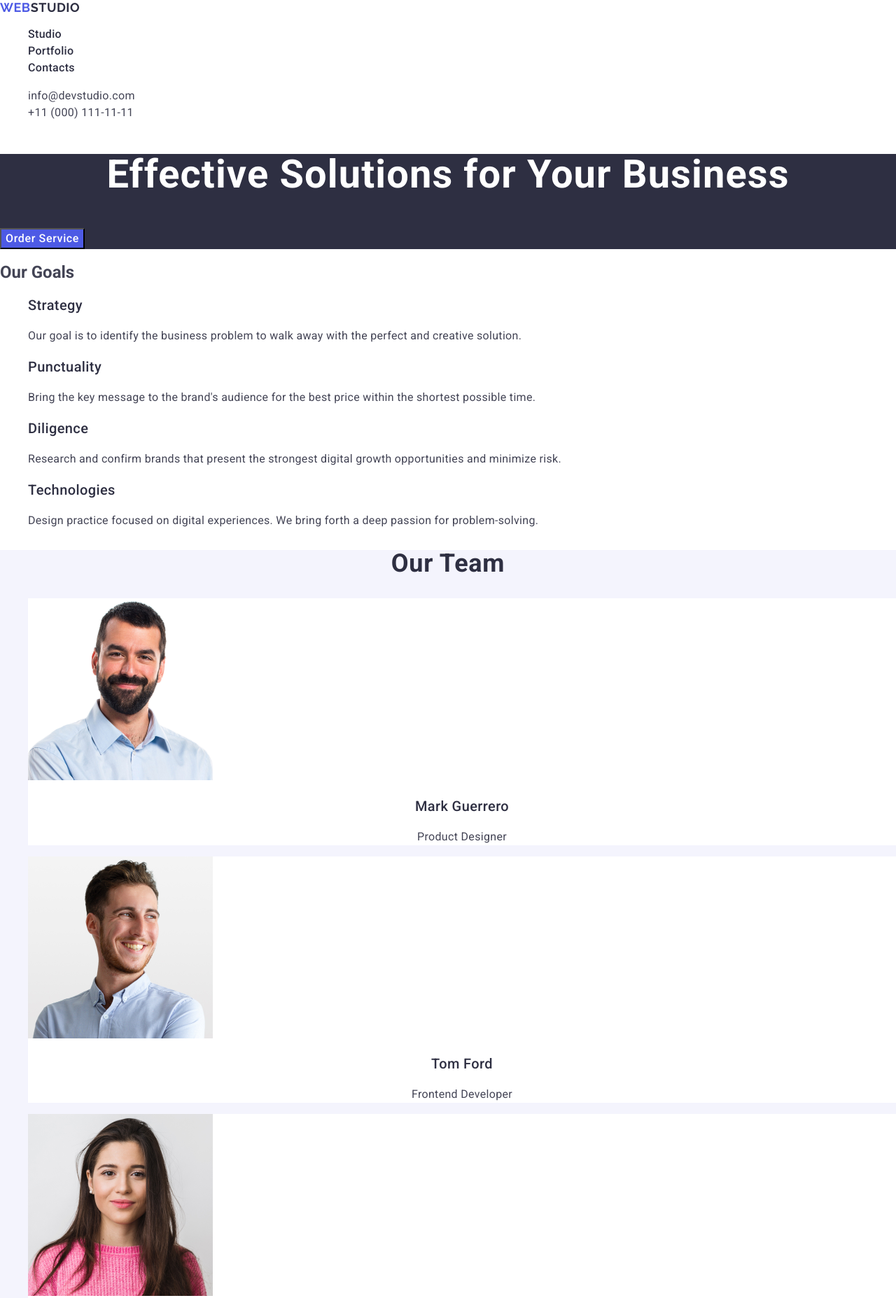
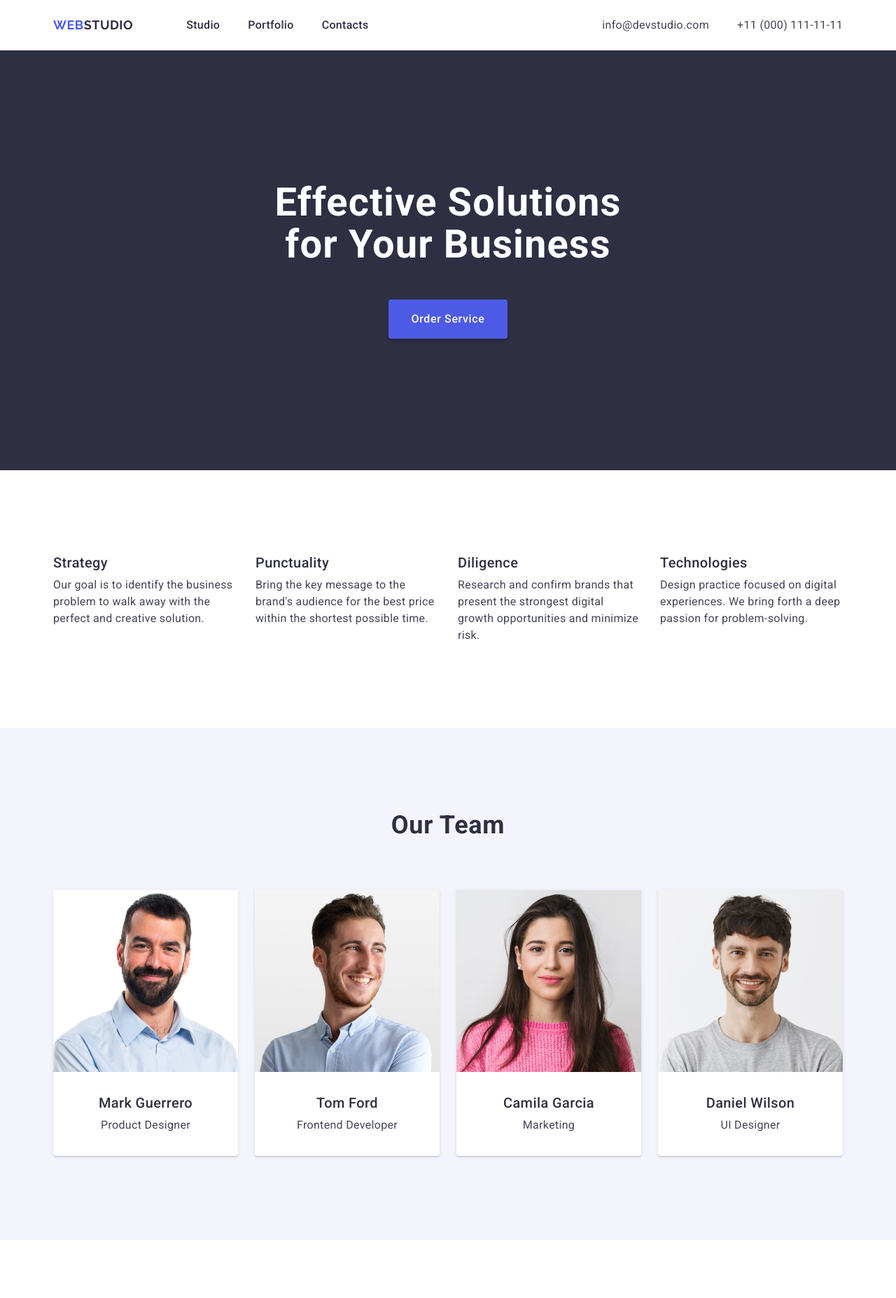
Before and after one commit to Daryna-Skurativska/goit-markup-hw-02, a plain HTML site: page index.html in a window 1280 px wide. Shown: the top 1855 px of the page at 70% size. Drawn offline with nearby package versions, Linux system fonts and the light colour scheme.

Commit message:
add initial files

```diff
--- a/css/styles.css
+++ b/css/styles.css
@@ -1,12 +1,31 @@
 /* ========== COMMON STYLES ========== */
 ul,
 ol {
+  margin-top: 0;
+  margin-bottom: 0;
+  padding-left: 0;
   list-style-type: none;
+}
+
+h1,
+h2,
+h3,
+h4,
+h5,
+h6,
+p {
+  margin-top: 0;
+  margin-bottom: 0;
 }
 
 a {
   text-decoration: none;
   color: inherit;
+}
+
+img {
+  display: block;
+  max-width: 100%;
 }
 
 button {
@@ -19,7 +38,36 @@ body {
   background-color: #ffffff;
 }
 
+.container {
+  max-width: 1158px;
+  padding-left: 15px;
+  padding-right: 15px;
+  margin-left: auto;
+  margin-right: auto;
+}
+
 /* ========== HEADER ========== */
+
+.header-container,
+.page-nav,
+.menu,
+.contacts-list {
+  display: flex;
+  align-items: center;
+}
+
+.header-container {
+  justify-content: space-between;
+}
+
+.page-nav {
+  justify-content: space-between;
+}
+
+.menu {
+  margin-left: 76px;
+  column-gap: 40px;
+}
 
 .page-logo {
   font-family: 'Raleway', sans-serif;
@@ -37,11 +85,14 @@ body {
 }
 
 .menu-link {
+  display: block;
   font-weight: 500;
   font-size: 16px;
   line-height: 1.5;
   letter-spacing: 0.02em;
   color: #2e2f42;
+  padding-top: 24px;
+  padding-bottom: 24px;
 }
 
 .menu-link:hover,
@@ -53,15 +104,27 @@ address {
   font-style: normal;
 }
 
+.contacts-link {
+  display: block;
+  padding-top: 24px;
+  padding-bottom: 24px;
+}
+
 .contacts-list {
   font-size: 16px;
   line-height: 1.5;
   letter-spacing: 0.02em;
+  column-gap: 40px;
 }
 
 .contacts-link:hover,
 .contacts-link:focus {
   color: #404bbf;
+}
+
+.section-padding {
+  padding-top: 120px;
+  padding-bottom: 120px;
 }
 
 /* ========== MAIN CONTENT ========== */
@@ -70,15 +133,21 @@ address {
 
 .hero {
   background-color: #2e2f42;
+  max-width: 1440px;
+  margin-left: auto;
+  margin-right: auto;
+  padding: 188px 0;
 }
 
 .main-title {
+  max-width: 496px;
   font-weight: 700;
   font-size: 56px;
   line-height: 1.07;
   letter-spacing: 0.02em;
   text-align: center;
   color: #ffffff;
+  margin: 0 auto 48px;
 }
 
 .hero-button {
@@ -88,6 +157,14 @@ address {
   letter-spacing: 0.04em;
   color: #ffffff;
   background-color: #4d5ae5;
+  border: none;
+  min-width: 169px;
+  height: 56px;
+  padding: 16px 32px;
+  border-radius: 4px;
+  display: block;
+  margin: 0 auto;
+  box-shadow: 0 4px 4px 0 rgba(0, 0, 0, 0.15);
 }
 
 .hero-button:hover,
@@ -97,12 +174,26 @@ address {
 
 /* ========== OUR GOALS ========== */
 
+.visually-hidden {
+  position: absolute;
+  width: 1px;
+  height: 1px;
+  margin: -1px;
+  border: 0;
+  padding: 0;
+  white-space: nowrap;
+  clip-path: inset(100%);
+  clip: rect(0 0 0 0);
+  overflow: hidden;
+}
+
 .goals-list-title {
   font-weight: 500;
   font-size: 20px;
   line-height: 1.2;
   letter-spacing: 0.02em;
   color: #2e2f42;
+  margin-bottom: 8px;
 }
 
 .goals-list-text {
@@ -111,10 +202,34 @@ address {
   letter-spacing: 0.02em;
 }
 
+.goals-list {
+  display: flex;
+  column-gap: 28px;
+}
+
+.goals-list-item {
+  width: calc((100% - 72px) / 4);
+}
+
 /* ========== OUR TEAM ========== */
 
 .team {
   background-color: #f4f4fd;
+}
+
+.team-list {
+  display: flex;
+  column-gap: 24px;
+}
+
+.team-list-item {
+  width: calc((100% - 72px) / 4);
+  border-radius: 0 0 4px 4px;
+  box-shadow: 0 2px 1px 0 rgba(46, 47, 66, 0.08), 0 1px 1px 0 rgba(46, 47, 66, 0.16),
+    0 1px 6px 0 rgba(46, 47, 66, 0.08);
+  align-items: center;
+  justify-content: center;
+  flex-direction: column;
 }
 
 .team-list-item {
@@ -129,6 +244,7 @@ address {
   text-align: center;
   color: #2e2f42;
   text-transform: capitalize;
+  margin-bottom: 72px;
 }
 
 .team-list-name {
@@ -138,6 +254,8 @@ address {
   letter-spacing: 0.02em;
   text-align: center;
   color: #2e2f42;
+  margin-top: 32px;
+  margin-bottom: 8px;
 }
 
 .team-list-text {
@@ -145,6 +263,7 @@ address {
   line-height: 1.5;
   letter-spacing: 0.02em;
   text-align: center;
+  margin-bottom: 32px;
 }
 
 /* ========== PORTFOLIO ========== */
@@ -157,6 +276,7 @@ address {
   text-align: center;
   color: #2e2f42;
   text-transform: capitalize;
+  margin-bottom: 72px;
 }
 
 .portfolio-list-title {
@@ -165,18 +285,45 @@ address {
   line-height: 1.2;
   letter-spacing: 0.02em;
   color: #2e2f42;
+  margin-top: 32px;
+  margin-bottom: 8px;
+  margin-left: 16px;
 }
 
 .portfolio-list-text {
   font-size: 16px;
   line-height: 1.5;
   letter-spacing: 0.02em;
+  margin-bottom: 32px;
+  margin-left: 16px;
+}
+
+.portfolio-list {
+  display: flex;
+  flex-wrap: wrap;
+  gap: 24px;
+}
+
+.portfolio-list-item {
+  width: calc((100% - 48px) / 3);
+  border-bottom: 1px solid #e7e9fc;
+  border-left: 1px solid #e7e9fc;
+  border-right: 1px solid #e7e9fc;
+}
+
+.portfolio-item-margin {
+  margin-bottom: 48px;
 }
 
 /* ========== FOOTER ========== */
 
 .page-footer {
   background-color: #2e2f42;
+  max-width: 1440px;
+  padding-top: 100px;
+  padding-bottom: 100px;
+  margin-left: auto;
+  margin-right: auto;
 }
 
 .page-footer-logo {
@@ -187,6 +334,8 @@ address {
   letter-spacing: 0.03em;
   text-transform: uppercase;
   color: #4d5ae5;
+  display: inline-block;
+  margin-bottom: 16px;
 }
 
 .footer-logo-color {
@@ -194,6 +343,7 @@ address {
 }
 
 .page-footer-text {
+  width: 264px;
   font-size: 16px;
   line-height: 1.5;
   letter-spacing: 0.02em;
--- a/index.html
+++ b/index.html
@@ -20,8 +20,11 @@
     <!-- ========== HEADER ========== -->
 
     <header class="page-header">
+      <div class="container header-container">
         <nav class="page-nav">
-        <a class="page-logo" href="./index.html">Web<span class="page-logo-color">Studio</span></a>
+          <a class="page-logo" href="./index.html"
+            >Web<span class="page-logo-color">Studio</span></a
+          >
           <ul class="menu">
             <li class="menu-item"><a class="menu-link" href="./index.html">Studio</a></li>
             <li class="menu-item"><a class="menu-link" href="">Portfolio</a></li>
@@ -38,6 +41,7 @@
             </li>
           </ul>
         </address>
+      </div>
     </header>
 
     <!-- ========== MAIN CONTENT ========== -->
@@ -45,14 +49,17 @@
     <main>
       <!-- ========== HERO ========== -->
       <section class="hero">
+        <div class="container hero-container">
           <h1 class="main-title">Effective Solutions for Your Business</h1>
           <button type="button" class="hero-button">Order Service</button>
+        </div>
       </section>
 
       <!-- ========== OUR GOALS ========== -->
 
-      <section class="goals">
-        <h2 class="goals-title">Our Goals</h2>
+      <section class="goals section-padding">
+        <div class="container">
+          <h2 class="visually-hidden">Our Goals</h2>
           <ul class="goals-list">
             <li class="goals-list-item">
               <h3 class="goals-list-title">Strategy</h3>
@@ -83,11 +90,13 @@
               </p>
             </li>
           </ul>
+        </div>
       </section>
 
       <!-- ========== OUR TEAM ========== -->
 
-      <section class="team">
+      <section class="team section-padding">
+        <div class="container">
           <h2 class="team-title">Our Team</h2>
           <ul class="team-list">
             <li class="team-list-item">
@@ -135,14 +144,16 @@
               <p class="team-list-text">UI Designer</p>
             </li>
           </ul>
+        </div>
       </section>
 
       <!-- ========== PORTFOLIO ========== -->
 
-      <section class="portfolio">
+      <section class="portfolio section-padding">
+        <div class="container">
           <h2 class="portfolio-title">Our Portfolio</h2>
           <ul class="portfolio-list">
-          <li class="portfolio-list-item">
+            <li class="portfolio-list-item portfolio-item-margin">
               <img
                 class="portfolio-list-img"
                 src="./images/portfolio/bank-app.jpg"
@@ -150,10 +161,11 @@
                 width="360"
                 height="300"
               />
+
               <h3 class="portfolio-list-title">Banking App</h3>
               <p class="portfolio-list-text">App</p>
             </li>
-          <li class="portfolio-list-item">
+            <li class="portfolio-list-item portfolio-item-margin">
               <img
                 class="portfolio-list-img"
                 src="./images/portfolio/cashless-pay.jpg"
@@ -161,10 +173,11 @@
                 width="360"
                 height="300"
               />
+
               <h3 class="portfolio-list-title">Cashless Payment</h3>
               <p class="portfolio-list-text">Marketing</p>
             </li>
-          <li class="portfolio-list-item">
+            <li class="portfolio-list-item portfolio-item-margin">
               <img
                 class="portfolio-list-img"
                 src="./images/portfolio/medit-app.jpg"
@@ -172,6 +185,7 @@
                 width="360"
                 height="300"
               />
+
               <h3 class="portfolio-list-title">Meditation App</h3>
               <p class="portfolio-list-text">App</p>
             </li>
@@ -183,6 +197,7 @@
                 width="360"
                 height="300"
               />
+
               <h3 class="portfolio-list-title">Taxi Service</h3>
               <p class="portfolio-list-text">Marketing</p>
             </li>
@@ -194,6 +209,7 @@
                 width="360"
                 height="300"
               />
+
               <h3 class="portfolio-list-title">Screen Illustrations</h3>
               <p class="portfolio-list-text">Design</p>
             </li>
@@ -205,16 +221,19 @@
                 width="360"
                 height="300"
               />
+
               <h3 class="portfolio-list-title">Online Courses</h3>
               <p class="portfolio-list-text">Marketing</p>
             </li>
           </ul>
+        </div>
       </section>
     </main>
 
     <!-- ========== FOOTER ========== -->
 
     <footer class="page-footer">
+      <div class="container footer-container">
         <a href="./index.html" class="page-footer-logo"
           >Web<span class="footer-logo-color">Studio</span></a
         >
@@ -222,6 +241,7 @@
           Increase the flow of customers and sales for your business with digital marketing & growth
           solutions.
         </p>
+      </div>
     </footer>
   </body>
 </html>
```
Lines whose indentation alone changed are shown as unchanged.
